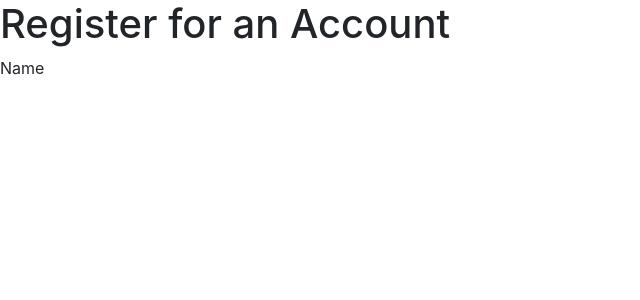
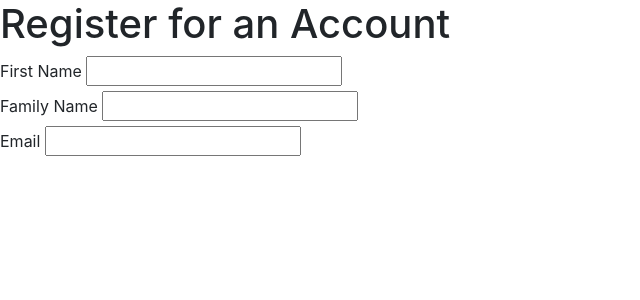
Before and after one commit to ArchDiver/FlaskAPI, a Flask app: template flask_api/templates/register.html in a window 1280 px wide. Shown: the top 300 px of the page, without its empty margins (0-640 px from the left). Run offline with Flask 2, Linux system fonts and the light colour scheme; the template is opened without the code that fills it, so the values that code supplies are empty; parts of the project's set-up code (start-up, migrations or seed data) failed here and were passed over; some libraries are stand-ins or nearby versions.

Commit message:
register

```diff
--- a/flask_api/templates/register.html
+++ b/flask_api/templates/register.html
@@ -4,7 +4,13 @@
     <div>
         <h1>Register for an Account</h1>
         <form action="">
-            <label for="name">Name</label>
+            <label for="firstname">First Name</label>
+                <input type="text" id="name"><br>
+                <label for="familyname">Family Name</label>
+                <input type="text" id="name"><br>
+            <label for="email">Email</label>
+                <input type="email">
+
 
         </form>
 
```
